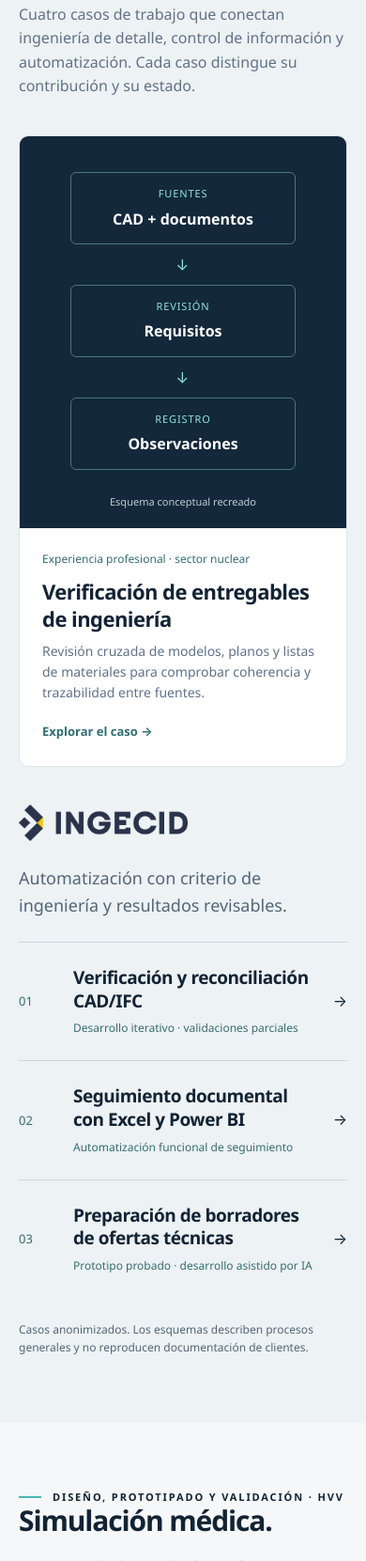
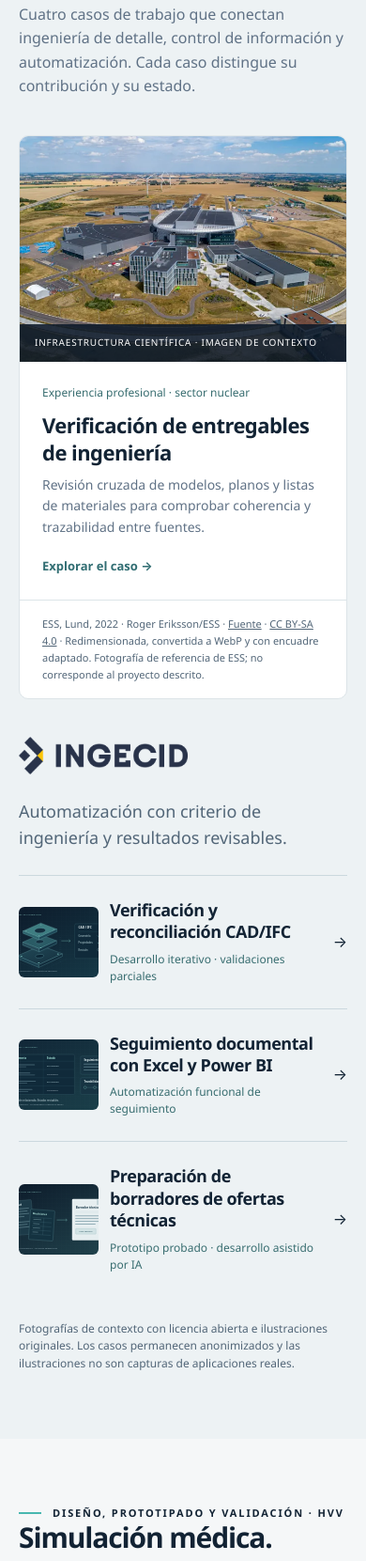
Before and after one commit to Manu400M/mi-portfoliomfa, a plain HTML site: page index.html in a window 390 px wide. Shown: the part 5696-7357 px from the top of the page at 94% size. Drawn offline with Linux system fonts and the light colour scheme; a script that the page names is missing.

Commit message:
Añade fotografías con licencia abierta e ilustraciones a los casos industriales

```diff
--- a/css/styles.css
+++ b/css/styles.css
@@ -1057,3 +1057,30 @@ body {
   .learning-layout { grid-template-columns: 1fr; gap: 20px; }
   .learning-layout > div > p { font-size: 18px; }
 }
+
+/* Context photography and conceptual thumbnails for industrial work. */
+.industrial-feature-link { display: block; }
+.industrial-cover { position: relative; }
+.industrial-cover > img { display: block; width: 100%; height: 285px; object-fit: cover; }
+.industrial-cover > span { position: absolute; bottom: 0; left: 0; right: 0; padding: 12px 20px; background: rgba(11,24,40,.86); color: white; font-size: 10px; letter-spacing: .08em; }
+.industrial-feature .media-credit { padding: 17px 28px; margin: 0; border-top: 1px solid var(--line); color: #526678; font-size: 11px; line-height: 1.65; }
+.media-credit a { text-decoration: underline; }
+.industrial-small { grid-template-columns: 105px minmax(0,1fr) auto; gap: 18px; }
+.case-thumbnail { display: block; width: 105px; height: 80px; object-fit: cover; border-radius: 6px; }
+@media (max-width: 980px) {
+  .industrial-small { grid-template-columns: 80px minmax(0,1fr) auto; gap: 12px; }
+  .case-thumbnail { width: 80px; height: 70px; }
+  .industrial-small h3 { font-size: 18px; }
+}
+@media (max-width: 720px) {
+  .industrial-cover > img { height: 240px; }
+  .industrial-cover > span { padding: 12px 16px; font-size: 10px; }
+  .industrial-feature .media-credit { padding: 16px 24px; }
+  .industrial-small { grid-template-columns: 85px minmax(0,1fr) auto; }
+  .case-thumbnail { width: 85px; height: 75px; }
+}
+@media (max-width: 360px) {
+  .industrial-small { grid-template-columns: 64px minmax(0,1fr) auto; gap: 10px; }
+  .case-thumbnail { width: 64px; height: 64px; }
+  .industrial-small h3 { font-size: 16px; }
+}
--- a/index.html
+++ b/index.html
@@ -317,18 +317,21 @@
         <div class="container">
           <div class="section-head"><div><div class="kicker">INGECID · TRABAJO DE INGENIERÍA</div><h2>Requisitos, información<br>y verificación.</h2></div><p>Cuatro casos de trabajo que conectan ingeniería de detalle, control de información y automatización. Cada caso distingue su contribución y su estado.</p></div>
           <div class="industrial-showcase">
-            <a class="industrial-feature" href="./pages/ingecid-revision-tecnica.html">
-              <div class="industrial-art"><div class="audit-process" role="img" aria-label="Modelos, planos y listas de materiales se contrastan frente a requisitos y se documentan observaciones"><span>FUENTES<br><strong>CAD + documentos</strong></span><b aria-hidden="true">→</b><span>REVISIÓN<br><strong>Requisitos</strong></span><b aria-hidden="true">→</b><span>REGISTRO<br><strong>Observaciones</strong></span></div><span class="diagram-caption">Esquema conceptual recreado</span></div>
-              <div class="industrial-feature-copy"><p class="case-card-state">Experiencia profesional · sector nuclear</p><h3>Verificación de entregables de ingeniería</h3><p>Revisión cruzada de modelos, planos y listas de materiales para comprobar coherencia y trazabilidad entre fuentes.</p><span class="project-link">Explorar el caso →</span></div>
-            </a>
+            <article class="industrial-feature industrial-feature-illustrated">
+              <a class="industrial-feature-link" href="./pages/ingecid-revision-tecnica.html">
+                <div class="industrial-cover"><img loading="lazy" src="./assets/img/industrial/ess-aerial-800.webp" srcset="./assets/img/industrial/ess-aerial-800.webp 800w, ./assets/img/industrial/ess-aerial-1600.webp 1600w" sizes="(max-width: 720px) 100vw, 600px" alt="Vista aérea de ESS en Lund, utilizada como imagen de contexto de infraestructura científica" width="1600" height="899" /><span>INFRAESTRUCTURA CIENTÍFICA · IMAGEN DE CONTEXTO</span></div>
+                <div class="industrial-feature-copy"><p class="case-card-state">Experiencia profesional · sector nuclear</p><h3>Verificación de entregables de ingeniería</h3><p>Revisión cruzada de modelos, planos y listas de materiales para comprobar coherencia y trazabilidad entre fuentes.</p><span class="project-link">Explorar el caso →</span></div>
+              </a>
+              <p class="media-credit">ESS, Lund, 2022 · Roger Eriksson/ESS · <a href="https://commons.wikimedia.org/wiki/File:European_Spallation_Source_Aerial_View.jpg" target="_blank" rel="noopener noreferrer">Fuente</a> · <a href="https://creativecommons.org/licenses/by-sa/4.0/" target="_blank" rel="license noopener noreferrer">CC BY-SA 4.0</a> · Redimensionada, convertida a WebP y con encuadre adaptado. Fotografía de referencia de ESS; no corresponde al proyecto descrito.</p>
+            </article>
             <div class="industrial-aside">
               <div class="industrial-company"><img src="./assets/img/companies/ingecid.png" alt="INGECID" width="260" height="57" /><p>Automatización con criterio de ingeniería y resultados revisables.</p></div>
-              <a class="industrial-small" href="./pages/ingecid-auditoria-bim.html"><span class="case-mark" aria-hidden="true">01</span><div><h3>Verificación y reconciliación CAD/IFC</h3><p class="case-card-state">Desarrollo iterativo · validaciones parciales</p></div><span aria-hidden="true">→</span></a>
-              <a class="industrial-small" href="./pages/ingecid-procesos.html"><span class="case-mark" aria-hidden="true">02</span><div><h3>Seguimiento documental con Excel y Power BI</h3><p class="case-card-state">Automatización funcional de seguimiento</p></div><span aria-hidden="true">→</span></a>
-              <a class="industrial-small" href="./pages/ingecid-ofertas.html"><span class="case-mark" aria-hidden="true">03</span><div><h3>Preparación de borradores de ofertas técnicas</h3><p class="case-card-state">Prototipo probado · desarrollo asistido por IA</p></div><span aria-hidden="true">→</span></a>
+              <a class="industrial-small" href="./pages/ingecid-auditoria-bim.html"><img class="case-thumbnail" loading="lazy" src="./assets/img/industrial/cad-ifc.svg" alt="" width="120" height="90" /><div><h3>Verificación y reconciliación CAD/IFC</h3><p class="case-card-state">Desarrollo iterativo · validaciones parciales</p></div><span aria-hidden="true">→</span></a>
+              <a class="industrial-small" href="./pages/ingecid-procesos.html"><img class="case-thumbnail" loading="lazy" src="./assets/img/industrial/seguimiento.svg" alt="" width="120" height="90" /><div><h3>Seguimiento documental con Excel y Power BI</h3><p class="case-card-state">Automatización funcional de seguimiento</p></div><span aria-hidden="true">→</span></a>
+              <a class="industrial-small" href="./pages/ingecid-ofertas.html"><img class="case-thumbnail" loading="lazy" src="./assets/img/industrial/propuestas.svg" alt="" width="120" height="90" /><div><h3>Preparación de borradores de ofertas técnicas</h3><p class="case-card-state">Prototipo probado · desarrollo asistido por IA</p></div><span aria-hidden="true">→</span></a>
             </div>
           </div>
-          <p class="industrial-public-note">Casos anonimizados. Los esquemas describen procesos generales y no reproducen documentación de clientes.</p>
+          <p class="industrial-public-note">Fotografías de contexto con licencia abierta e ilustraciones originales. Los casos permanecen anonimizados y las ilustraciones no son capturas de aplicaciones reales.</p>
         </div>
       </section>
       <section class="section medical" id="medical-projects">
```
Also changed, not shown: css/industrial-projects.css (+14 -0 lines), pages/ingecid-auditoria-bim.html (+5 -2 lines), pages/ingecid-ofertas.html (+5 -2 lines), pages/ingecid-procesos.html (+5 -2 lines), pages/ingecid-revision-tecnica.html (+5 -2 lines), assets/img/industrial/cad-ifc.svg (added), assets/img/industrial/ess-aerial-1600.webp (added), assets/img/industrial/ess-aerial-800.webp (added), assets/img/industrial/ess-hall-1600.webp (added), assets/img/industrial/ess-hall-800.webp (added), assets/img/industrial/propuestas.svg (added), assets/img/industrial/seguimiento.svg (added), 1 other file.
